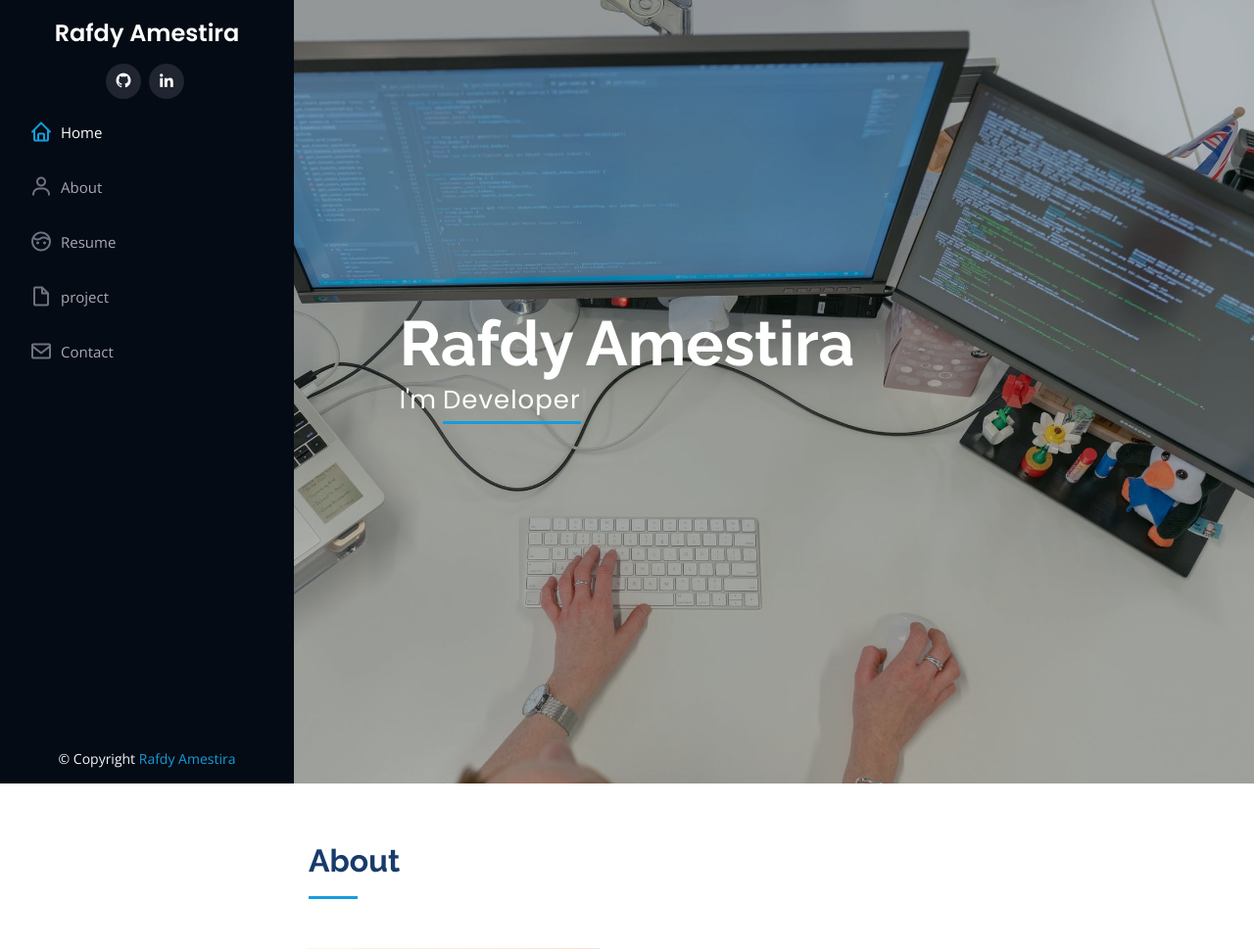
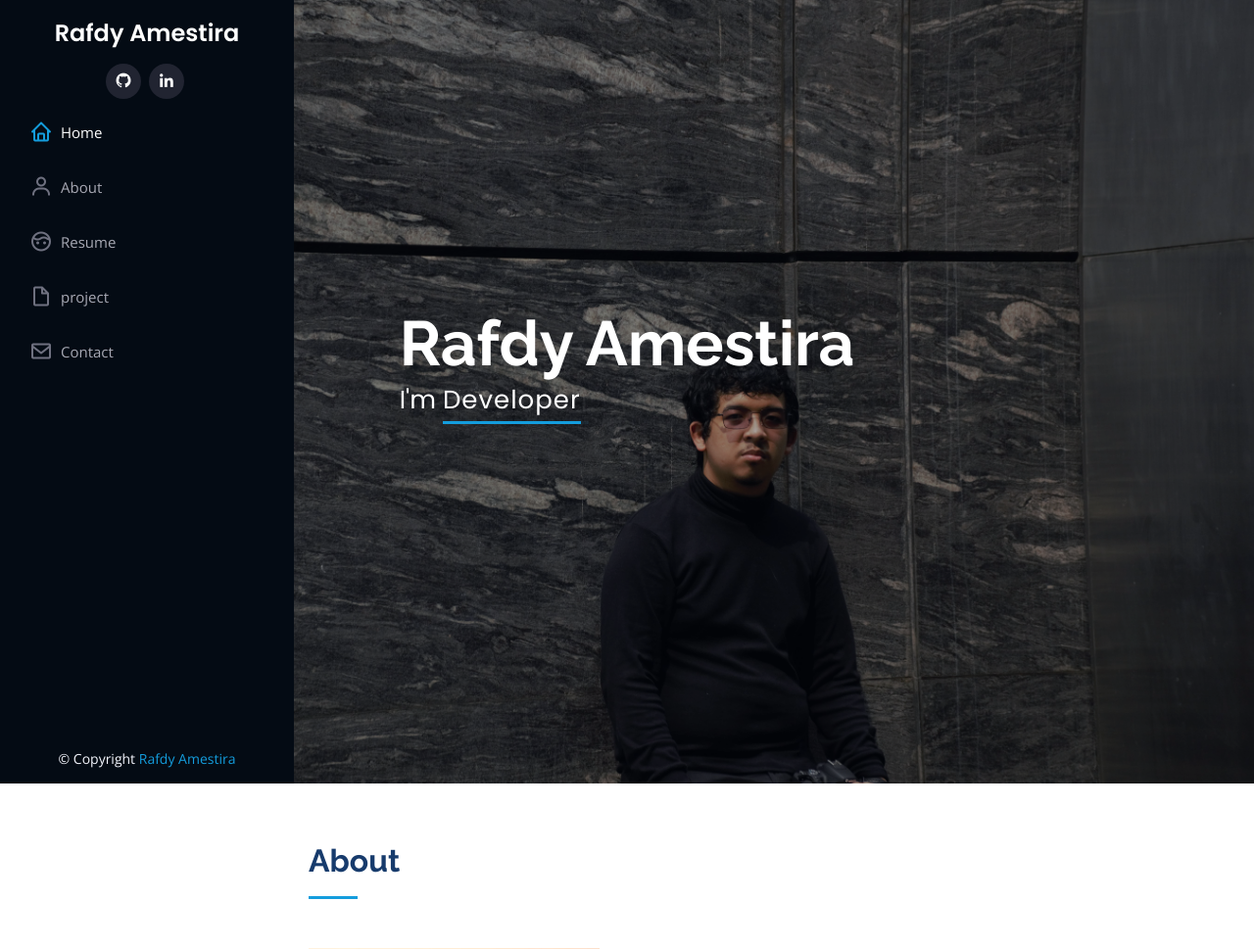
Before and after one commit to arafdy/rafdy, a PHP site: page / in a window 1280 px wide. Shown: the top 969 px of the page at 98% size. Run offline with PHP 8.4, Linux system fonts and the light colour scheme; some libraries are stand-ins or nearby versions.

Commit message:
hero picture

```diff
--- a/assets/css/style.css
+++ b/assets/css/style.css
@@ -219,7 +219,7 @@ h1, h2, h3, h4, h5, h6 {
 #hero {
   width: 100%;
   height: 100vh;
-  background: url("../img/herocss.jpeg") top center;
+  background: url("../img/hero.jpg") top center;
   background-size: cover;
 }
 
```
Also changed, not shown: assets/img/hero.jpg (added), assets/img/herocss.jpeg (deleted).
